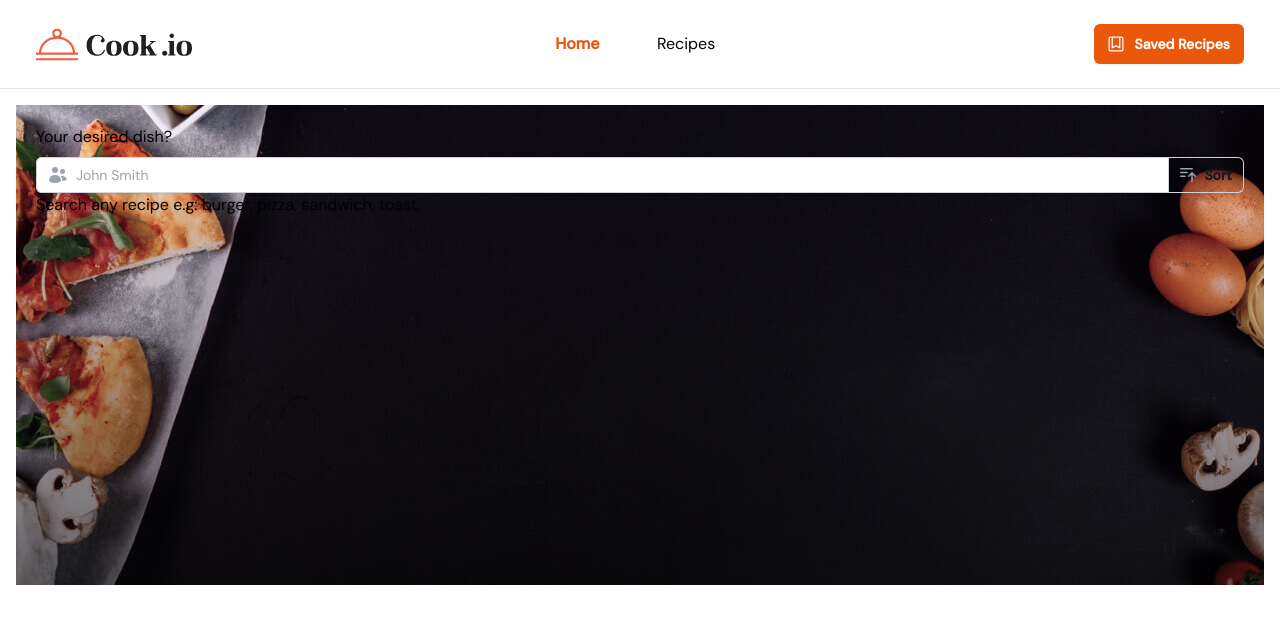
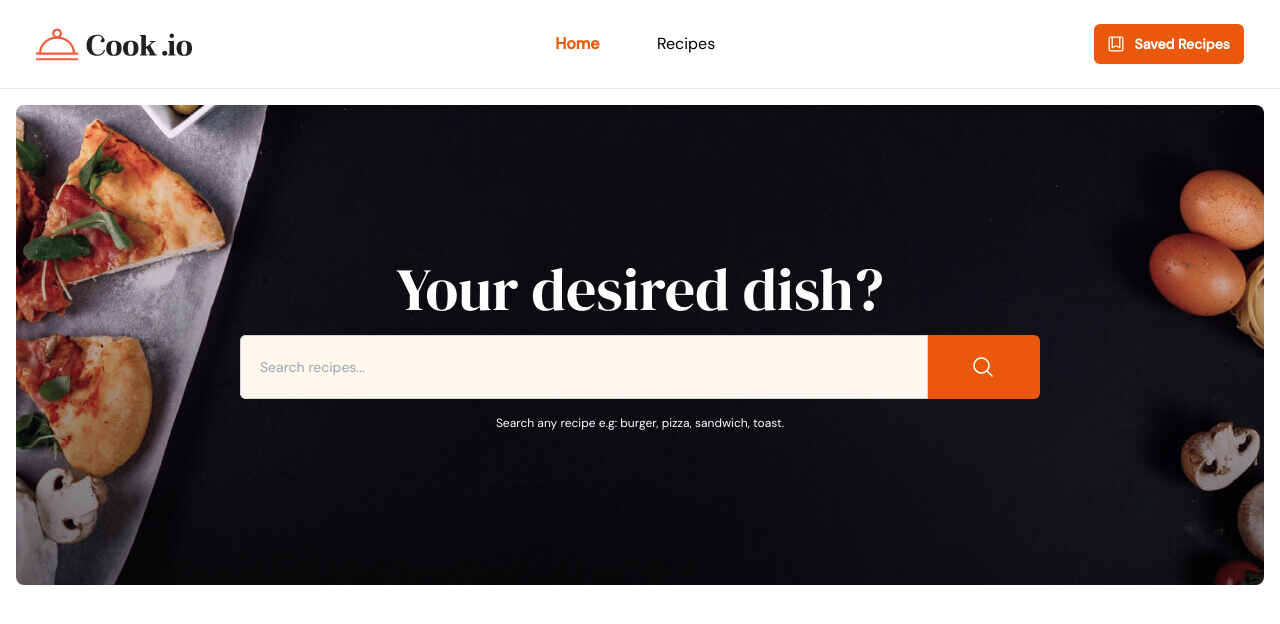
Before and after one commit to DJaye33/cook-io, a React (Vite) app: page / in a window 1280 px wide. Shown: the top 624 px of the page. Built offline with nearby package versions, Linux system fonts and the light colour scheme.

Commit message:
finish initial iteration of search bar group

```diff
--- a/src/components/Header/Header.tsx
+++ b/src/components/Header/Header.tsx
@@ -2,7 +2,7 @@ import HeaderInputGroup from "../HeaderInputGroup.tsx/HeaderInputGroup";
 
 const Header = () => {
   return (
-    <header className="p-5 bg-[url('../src/assets/hero-banner-small.jpg')] bg-cover bg-no-repeat bg-center h-[480px] md:bg-[url('../src/assets/hero-banner-medium.jpg')] xl:bg-[url('../src/assets/hero-banner-large.jpg')]">
+    <header className="flex justify-center items-center p-5 md:p-14 bg-[url('../src/assets/hero-banner-small.jpg')] bg-cover bg-no-repeat bg-center h-[480px] md:bg-[url('../src/assets/hero-banner-medium.jpg')] xl:bg-[url('../src/assets/hero-banner-large.jpg')] rounded-lg">
       <HeaderInputGroup />
     </header>
   );
--- a/src/components/HeaderInputGroup.tsx/HeaderInputGroup.tsx
+++ b/src/components/HeaderInputGroup.tsx/HeaderInputGroup.tsx
@@ -1,40 +1,37 @@
-import { BarsArrowUpIcon, UsersIcon } from "@heroicons/react/20/solid";
+import { MagnifyingGlassIcon } from "@heroicons/react/24/solid";
 
 const HeaderInputGroup = () => {
   return (
-    <div>
-      <h1>Your desired dish?</h1>
-      <div>
-        <label
-          htmlFor="search"
-          className="block text-sm font-medium leading-6 text-gray-900"
-        ></label>
+    <div className="text-white text-center w-full lg:w-[800px] lg:mx-auto">
+      <h1 className="font-serif text-3xl md:text-5xl lg:text-6xl">
+        Your desired dish?
+      </h1>
+      <div className="my-4">
+        <label htmlFor="search"></label>
         <div className="mt-2 flex rounded-md shadow-sm">
           <div className="relative flex flex-grow items-stretch focus-within:z-10">
-            <div className="pointer-events-none absolute inset-y-0 left-0 flex items-center pl-3">
-              <UsersIcon className="h-5 w-5 text-gray-400" aria-hidden="true" />
-            </div>
             <input
               type="search"
               name="search"
               id="search"
-              className="block w-full rounded-none rounded-l-md border-0 py-1.5 pl-10 text-gray-900 ring-1 ring-inset ring-gray-300 placeholder:text-gray-400 focus:ring-2 focus:ring-inset focus:ring-indigo-600 sm:text-sm sm:leading-6"
-              placeholder="John Smith"
+              className="block w-full bg-orange-50 rounded-none rounded-l-md border-0 pl-5 pr-2 text-gray-900 ring-1 ring-inset ring-gray-300 placeholder:text-gray-400 focus:ring-2 focus:ring-inset sm:text-sm sm:leading-6"
+              placeholder="Search recipes..."
             />
           </div>
           <button
             type="button"
-            className="relative -ml-px inline-flex items-center gap-x-1.5 rounded-r-md px-3 py-2 text-sm font-semibold text-gray-900 ring-1 ring-inset ring-gray-300 hover:bg-gray-50"
+            className="bg-orange-600 flex justify-center items-center rounded-r-md px-3 py-2 hover:bg-orange-500 h-10 w-16 md:h-12 md:w-20 lg:h-16 lg:w-28"
           >
-            <BarsArrowUpIcon
-              className="-ml-0.5 h-5 w-5 text-gray-400"
+            <MagnifyingGlassIcon
+              className="-ml-0.5 h-6 w-6 text-white"
               aria-hidden="true"
             />
-            Sort
           </button>
         </div>
       </div>
-      <p>Search any recipe e.g: burger, pizza, sandwich, toast.</p>
+      <p className="text-xs">
+        Search any recipe e.g: burger, pizza, sandwich, toast.
+      </p>
     </div>
   );
 };
```
